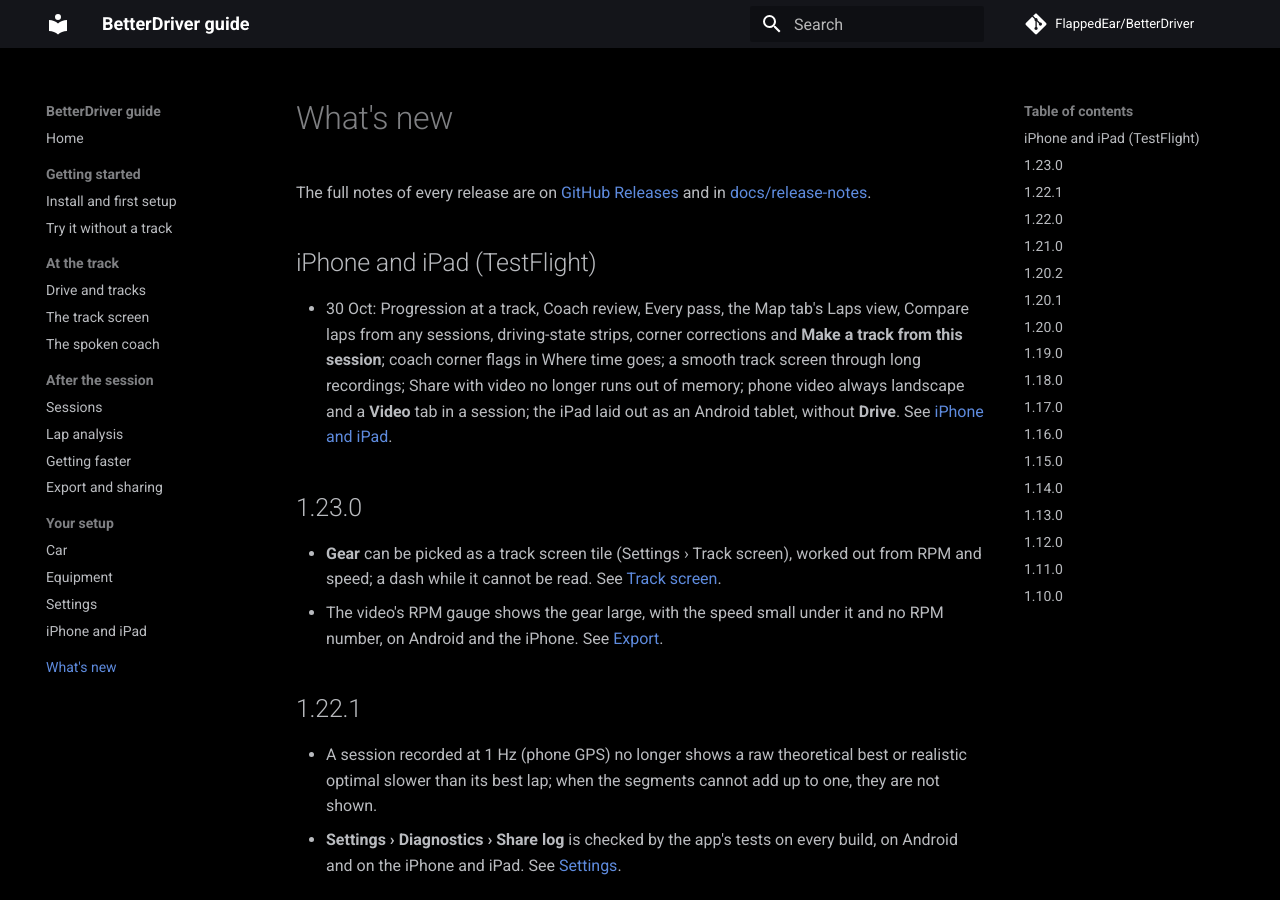
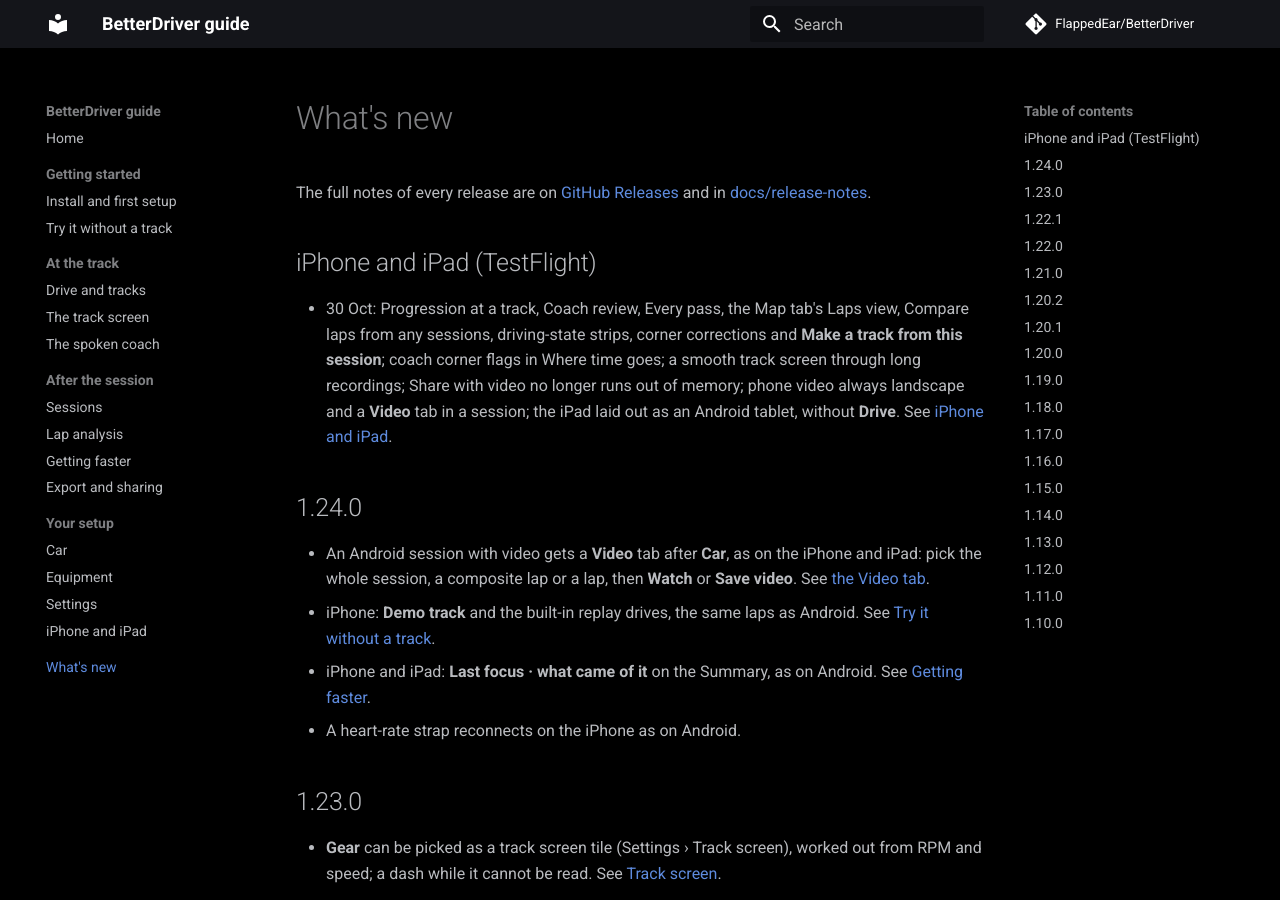
Before and after one commit to FlappedEar/BetterDriver, an MkDocs documentation site: the page built from guide/docs/whats-new.md, in a window 1280 px wide and 900 px high. Built offline with MkDocs 1.6.1 and Material for MkDocs 9.7.7, drawn with Linux system fonts in a browser that asks for light colours; comment, search, counter and statistics services are not loaded.

Commit message:
Release 1.24.0
Version bump, release notes with the acceptance record, and the guide:
latest release, What's new, and the iPhone page now lists the Demo track
and the coaching history as done (#457, #458); the Data quality card
(#456) stays on the not-yet list.

Co-Authored-By: Claude Opus 5.5 <noreply@anthropic.com>
Claude-Session: https://claude.ai/code/session_019XkeKrmy5ne824MhTTBwoK

```diff
--- a/guide/docs/whats-new.md
+++ b/guide/docs/whats-new.md
@@ -12,6 +12,17 @@ The full notes of every release are on
   recordings; Share with video no longer runs out of memory; phone video always landscape and a
   **Video** tab in a session; the iPad laid out as an Android tablet, without **Drive**.
   See [iPhone and iPad](ios.md).
+
+## 1.24.0
+
+- An Android session with video gets a **Video** tab after **Car**, as on the iPhone and iPad:
+  pick the whole session, a composite lap or a lap, then **Watch** or **Save video**. See
+  [the Video tab](analysis.md#the-video-tab).
+- iPhone: **Demo track** and the built-in replay drives, the same laps as Android. See
+  [Try it without a track](demo.md).
+- iPhone and iPad: **Last focus · what came of it** on the Summary, as on Android. See
+  [Getting faster](getting-faster.md).
+- A heart-rate strap reconnects on the iPhone as on Android.
 
 ## 1.23.0
 
```
Also changed, not shown: docs/release-notes/v1.24.0.md (added, +19 -0 lines), guide/docs/index.md (+2 -2 lines), guide/docs/ios.md (+4 -3 lines), 1 other file.
